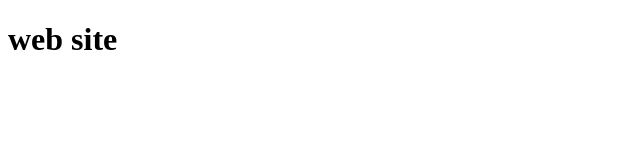
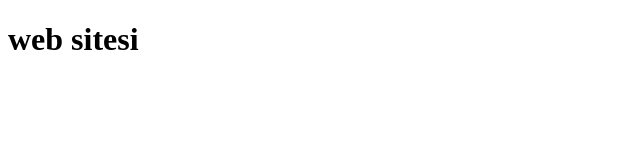
Before and after one commit to DegercanDeger/githubdenemeler, a plain HTML site: page index.html in a window 1280 px wide. Shown: the full height of the page, 0-640 px from the left. Drawn offline with Linux system fonts and the light colour scheme; files that its build step writes are made by us from their sources.

Commit message:
update1.1

```diff
--- a/index.html
+++ b/index.html
@@ -8,6 +8,6 @@
     <title>Anasayfa</title>
 </head>
 <body>
-    <h1>web site</h1>
+    <h1>web sitesi</h1>
 </body>
 </html>
```
